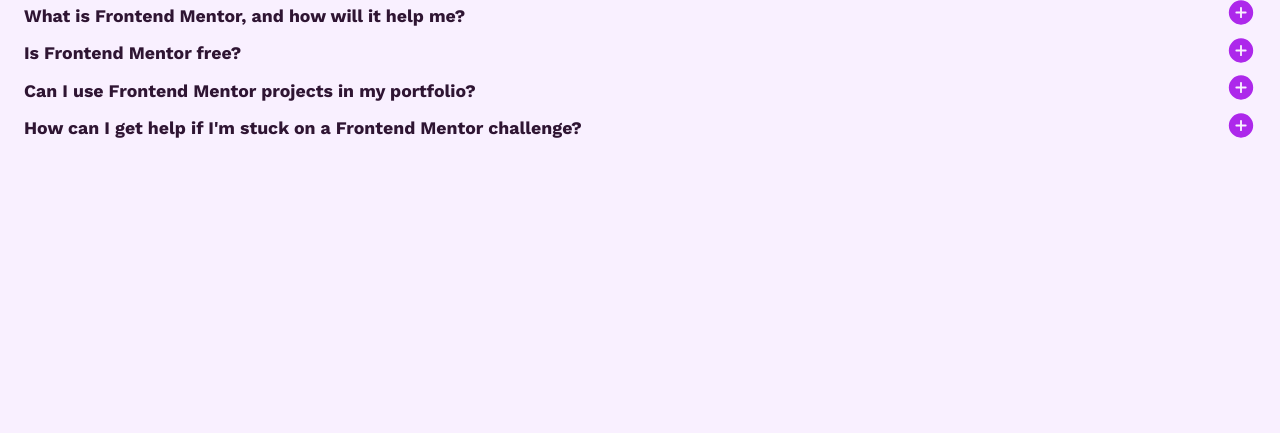
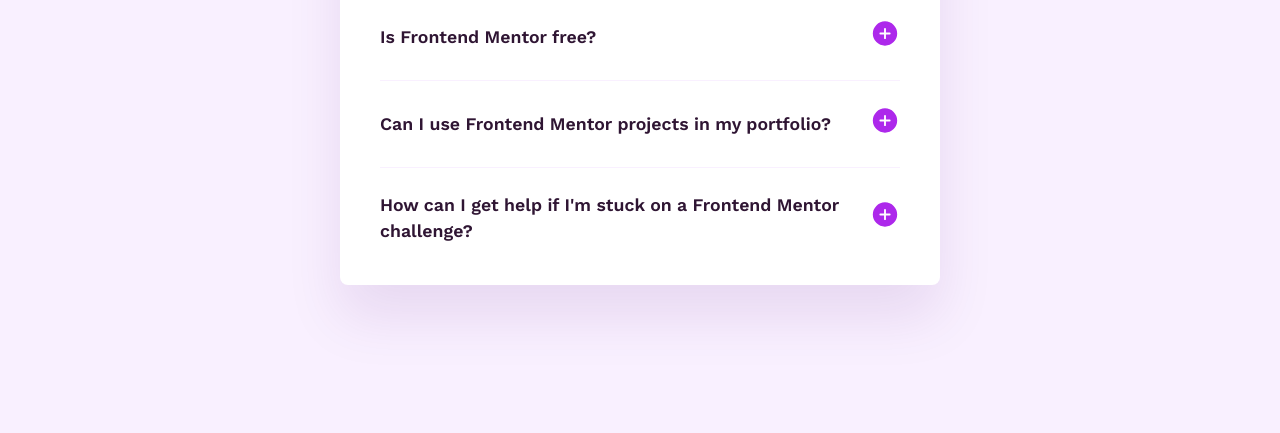
Before and after one commit to solvman/faq-accordion-main, a plain HTML site: page index.html in a window 1280 px wide. Shown: the part 367-800 px from the top of the page. Drawn offline with nearby package versions, Linux system fonts and the light colour scheme.

Commit message:
Fix HTML and CSS styling issues

```diff
--- a/style.css
+++ b/style.css
@@ -26,11 +26,25 @@
 
 body {
   background-color: var(--color-primary-200);
+  background-image: url(./assets/images/background-pattern-mobile.svg);
+  background-repeat: no-repeat;
+  background-size: contain;
   min-width: 375px;
   height: max(100vh, 550px);
-  display: grid;
-  place-content: center;
   padding: 1.5rem;
+}
+
+@media screen and (min-width: 650px) {
+  body {
+    background-image: url(./assets/images/background-pattern-desktop.svg);
+  }
+}
+
+main {
+  height: 100%;
+  display: flex;
+  align-items: center;
+  justify-content: center;
 }
 
 /* Typography */
@@ -46,14 +60,15 @@
 h1,
 h2,
 h3 {
-  font-weight: var(--font-weight-bold);
   color: var(--color-primary-900);
 }
 
 h2 {
+  font-weight: var(--font-weight-bold);
   font-size: clamp(2rem, 1.4718rem + 2.2535vw, 3.5rem);
 }
 h3 {
+  font-weight: var(--font-weight-medium);
   font-size: clamp(1rem, 0.956rem + 0.1878vw, 1.125rem);
 }
 
@@ -92,9 +107,34 @@
 
 /* Accordion */
 
+.accordion {
+  width: min(100%, 600px);
+  background-color: var(--color-primary-100);
+  border-radius: 0.5rem;
+  box-shadow: 0px 32px 56px 0px rgba(80, 0, 118, 0.1);
+  padding: min(6.4vw, 2.5rem);
+}
+
+.accordion-item {
+  padding-block: min(5.3vw, 1.5rem);
+}
+
+.accordion-item:first-of-type {
+  padding-top: 0;
+}
+
+.accordion-item:last-of-type {
+  padding-bottom: 0;
+}
+
+.accordion-item:not(:first-of-type) {
+  border-top: 1px solid var(--color-primary-200);
+}
+
 .accordion-title {
   display: inline-flex;
   align-items: center;
+  margin-bottom: min(6.4vw, 2rem);
 }
 
 .accordion-title::before {
```
